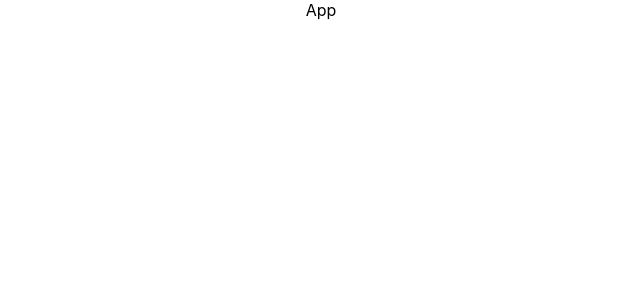
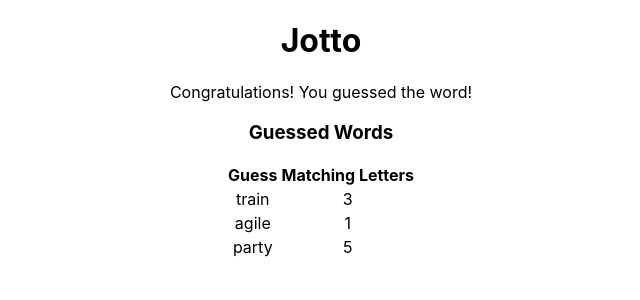
Before and after one commit to kashapov/react-testing-projects, a React (Create React App) app in the folder jotto-redux/: page / in a window 1280 px wide. Shown: the top 300 px of the page, without its empty margins (319-959 px from the left). Built offline with nearby package versions, Linux system fonts and the light colour scheme.

Commit message:
feat: base GuessedWords component and tests

```diff
--- a/jotto-redux/src/App.css
+++ b/jotto-redux/src/App.css
@@ -1,3 +1,6 @@
 .App {
+  display: flex;
+  flex-direction: column;
+  align-items: center;
   text-align: center;
 }
--- a/jotto-redux/src/App.js
+++ b/jotto-redux/src/App.js
@@ -1,11 +1,22 @@
 import React from "react";
+
+import GuessedWords from "./GuessedWords";
+import Congrats from "./Congrats";
 
 import "./App.css";
 
 function App() {
   return (
     <div data-test="component-app" className="App">
-      App
+      <h1>Jotto</h1>
+      <Congrats success={true} />
+      <GuessedWords
+        guessedWords={[
+          { guessedWord: "train", letterMatchCount: 3 },
+          { guessedWord: "agile", letterMatchCount: 1 },
+          { guessedWord: "party", letterMatchCount: 5 }
+        ]}
+      />
     </div>
   );
 }
--- a/jotto-redux/src/Congrats.js
+++ b/jotto-redux/src/Congrats.js
@@ -10,7 +10,7 @@ import PropTypes from "prop-types";
 const Congrats = props => {
   if (props.success) {
     return (
-      <div data-test="component-congrats" className="alert alert-success">
+      <div data-test="component-congrats">
         <span data-test="congrats-message">
           Congratulations! You guessed the word!
         </span>
--- /dev/null
+++ b/jotto-redux/src/GuessedWords.js
@@ -0,0 +1,52 @@
+import React from "react";
+import PropTypes from "prop-types";
+
+/**
+ * Functional react component for GuessedWords.
+ * @function
+ * @param {object} props - React props.
+ * @returns {JSX.Element} - Rendered component.
+ */
+const GuessedWords = ({ guessedWords }) => {
+  let contents;
+
+  if (guessedWords.length === 0) {
+    contents = (
+      <span data-test="guess-instructions">Try to guess the secret word!</span>
+    );
+  } else {
+    const guessedWordsRows = guessedWords.map((word, index) => (
+      <tr data-test="guessed-word" key={index}>
+        <td>{word.guessedWord}</td>
+        <td>{word.letterMatchCount}</td>
+      </tr>
+    ));
+
+    contents = (
+      <div data-test="guessed-words">
+        <h3>Guessed Words</h3>
+        <table>
+          <thead>
+            <tr>
+              <th>Guess</th>
+              <th>Matching Letters</th>
+            </tr>
+          </thead>
+          <tbody>{guessedWordsRows}</tbody>
+        </table>
+      </div>
+    );
+  }
+  return <div data-test="component-guessed-words">{contents}</div>;
+};
+
+GuessedWords.propTypes = {
+  guessedWords: PropTypes.arrayOf(
+    PropTypes.shape({
+      guessedWord: PropTypes.string.isRequired,
+      letterMatchCount: PropTypes.number.isRequired
+    })
+  ).isRequired
+};
+
+export default GuessedWords;
```
Also changed, not shown: 1 other file (tests, documents, lock files or other folders).
